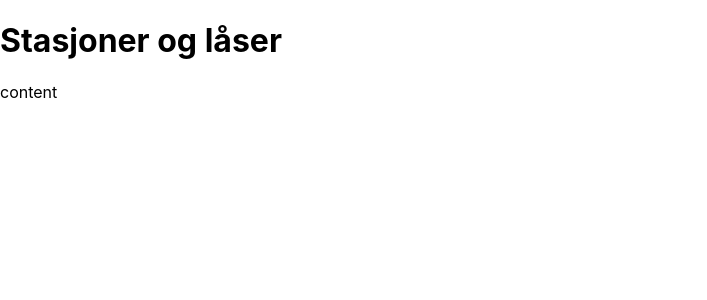
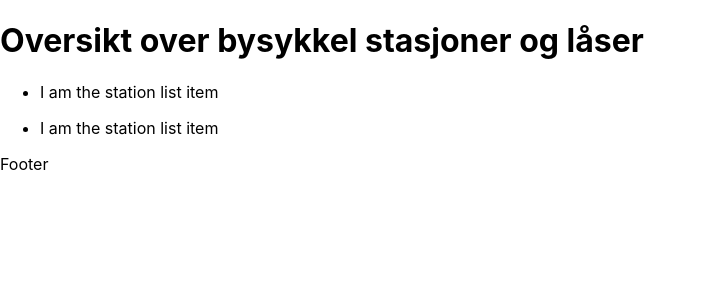
Before and after one commit to mostlyhamster/oslobysykkel-stasjoner, a React (Create React App) app: page / in a window 1280 px wide. Shown: the top 300 px of the page, without its empty margins (0-707 px from the left). Built offline with nearby package versions, Linux system fonts and the light colour scheme.

Commit message:
Use header and footer components

```diff
--- a/src/components/App/App.js
+++ b/src/components/App/App.js
@@ -1,14 +1,17 @@
 import React from 'react';
 import './App.css';
+
+import AppHeader from './AppHeader'
+import AppFooter from './AppFooter'
+import StationsList from '../StationsList';
 
 function App() {
 
   return (
     <div className="app__container">
-      <div className="app__header">
-        <h1>Stasjoner og låser</h1>
-      </div>
-        content
+        <AppHeader />
+        <StationsList />
+        <AppFooter />
     </div>
   );
 }
```
